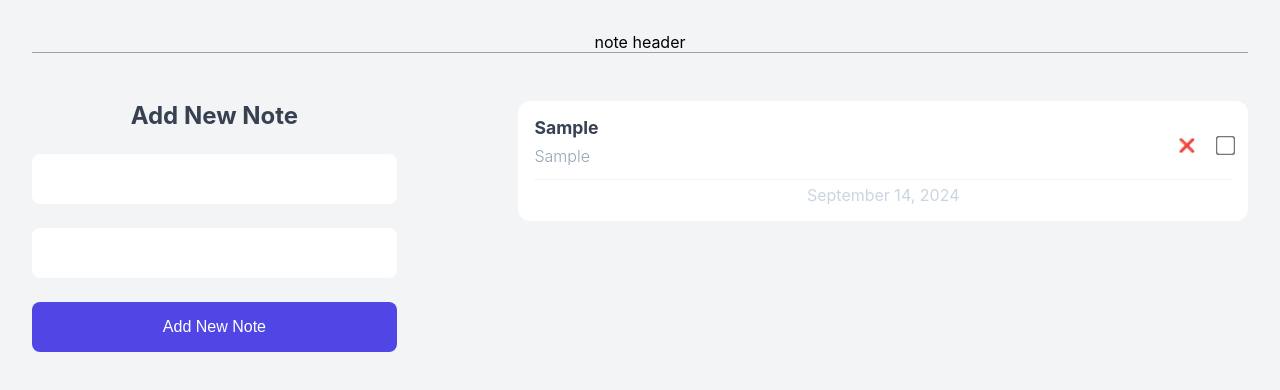
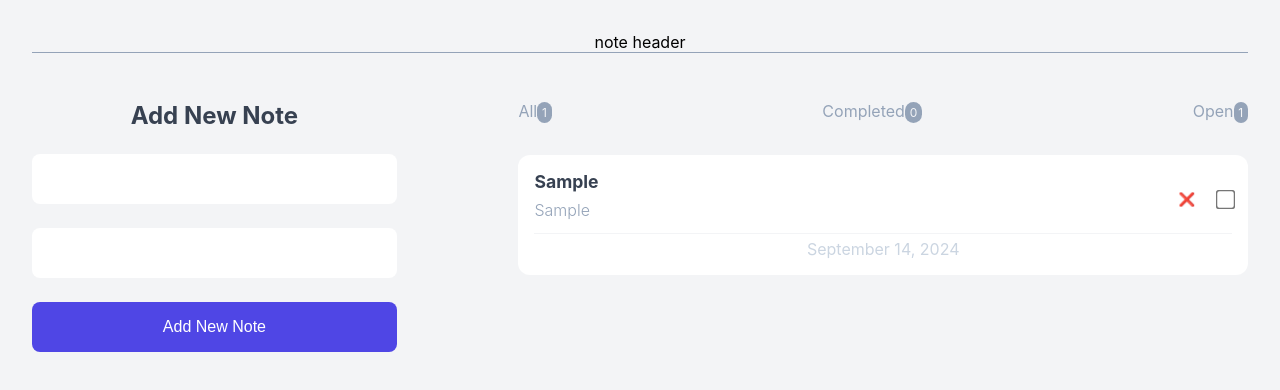
Before and after one commit to sepidehvahedian/02-note-app, a React (Vite) app: page / in a window 1280 px wide. Both pictures are taken after typing "Sample", "Sample" into the empty fields and a click on the button "Add New Note". Shown: the top 390 px of the page. Built offline with nearby package versions, Linux system fonts and the light colour scheme.

Commit message:
NoteStatus component

```diff
--- a/src/App.jsx
+++ b/src/App.jsx
@@ -2,6 +2,7 @@ import "./App.css";
 import AddNewNote from "./components/AddNewNote";
 import NoteList from "./components/NoteList";
 import { useState } from "react";
+import NoteStatus from "./components/NoteStatus";
 function App() {
   const [notes, setNotes] = useState([]);
 
@@ -33,6 +34,7 @@ function App() {
       <div className="note-app">
         <AddNewNote AddNote={handleAddNote} />
         <div className="note-container">
+          <NoteStatus notes={notes} />
           <NoteList
             notes={notes}
             onDelete={handleDelete}
--- /dev/null
+++ b/src/components/NoteStatus.jsx
@@ -0,0 +1,29 @@
+import React from "react";
+
+function NoteStatus({ notes }) {
+  const status = ["All", "Completed", "Open"];
+
+  const allNotes = notes.length;
+  const completedNotesCount = notes.filter((note) => note.completed).length;
+  const openNotesCount = notes.filter((note) => !note.completed).length;
+
+  if (!allNotes) return <h2>No Notes has already been added.</h2>;
+  return (
+    <ul className="note-status">
+      {status.map((s, index) => (
+        <li key={index}>
+          {s}
+          <span>
+            {s === "All"
+              ? notes.length
+              : s === "Completed"
+              ? completedNotesCount
+              : openNotesCount}
+          </span>
+        </li>
+      ))}
+    </ul>
+  );
+}
+
+export default NoteStatus;
```
